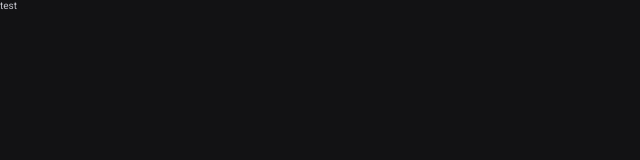
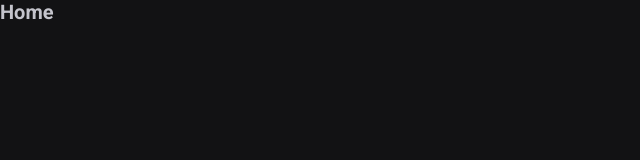
Before and after one commit to Gustavohps10/timer-app, a React (Vite) app: page / in a window 1280 px wide. Shown: the top 160 px of the page, without its empty margins (0-640 px from the left). Built offline with nearby package versions, Linux system fonts and the light colour scheme; the HTML template or start-up script is replaced by a standard one.

Commit message:
chore: router config

```diff
--- a/package.json
+++ b/package.json
@@ -12,6 +12,7 @@
   "dependencies": {
     "react": "^18.2.0",
     "react-dom": "^18.2.0",
+    "react-router-dom": "^6.23.1",
     "styled-components": "^6.1.11"
   },
   "devDependencies": {
--- a/src/App.tsx
+++ b/src/App.tsx
@@ -2,10 +2,15 @@
 import { defaultTheme } from './styles/themes/default'
 import { GlobalStyle } from './styles/global'
 
+import { Router } from './components/Router'
+import { BrowserRouter } from 'react-router-dom'
+
 function App() {
   return (
     <ThemeProvider theme={defaultTheme}>
-      test
+      <BrowserRouter>
+        <Router />
+      </BrowserRouter>
       <GlobalStyle />
     </ThemeProvider>
   )
--- /dev/null
+++ b/src/components/Router/index.tsx
@@ -0,0 +1,10 @@
+import { Route, Routes } from 'react-router-dom'
+import { Home } from '../../pages/Home'
+
+export function Router() {
+  return (
+    <Routes>
+      <Route path="/" element={<Home />} />
+    </Routes>
+  )
+}
--- /dev/null
+++ b/src/pages/Home.tsx
@@ -0,0 +1,7 @@
+export function Home() {
+  return (
+    <>
+      <h1>Home</h1>
+    </>
+  )
+}
```
Also changed, not shown: 1 other file (tests, documents, lock files or other folders).
